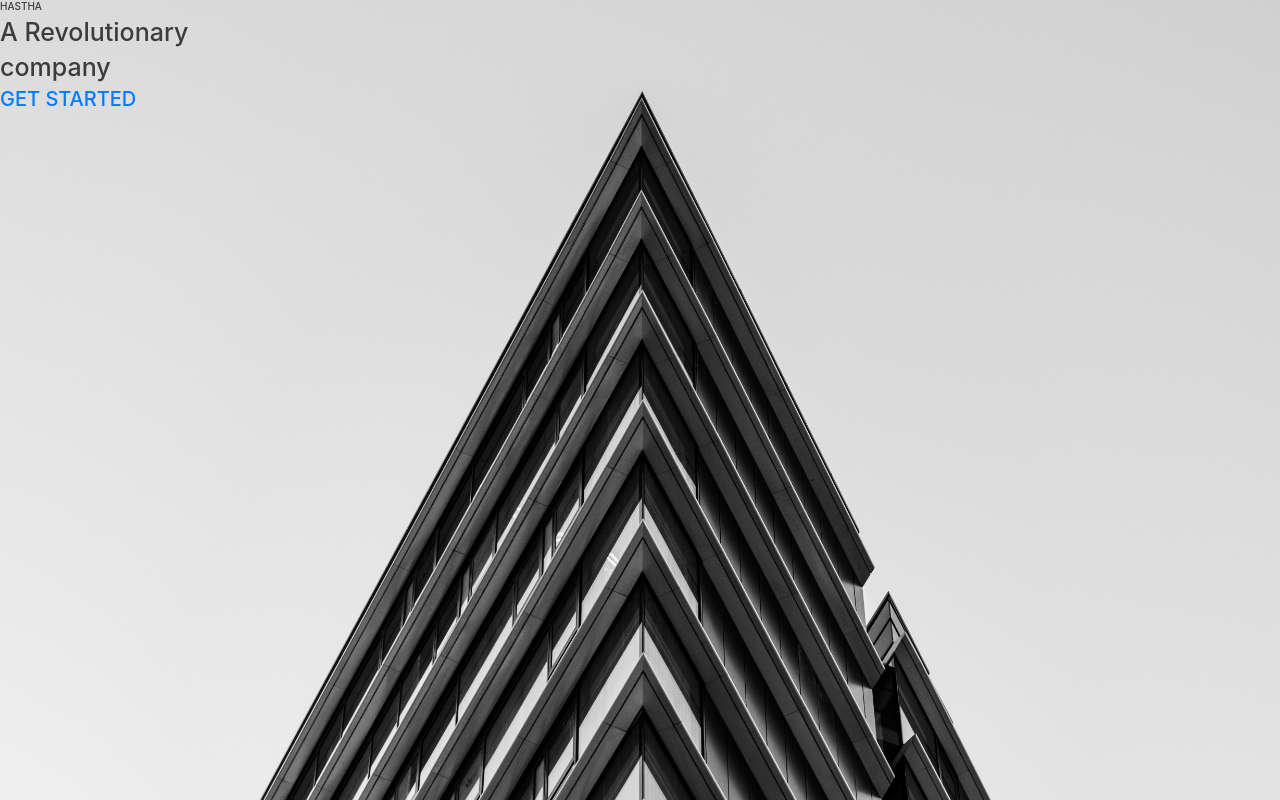
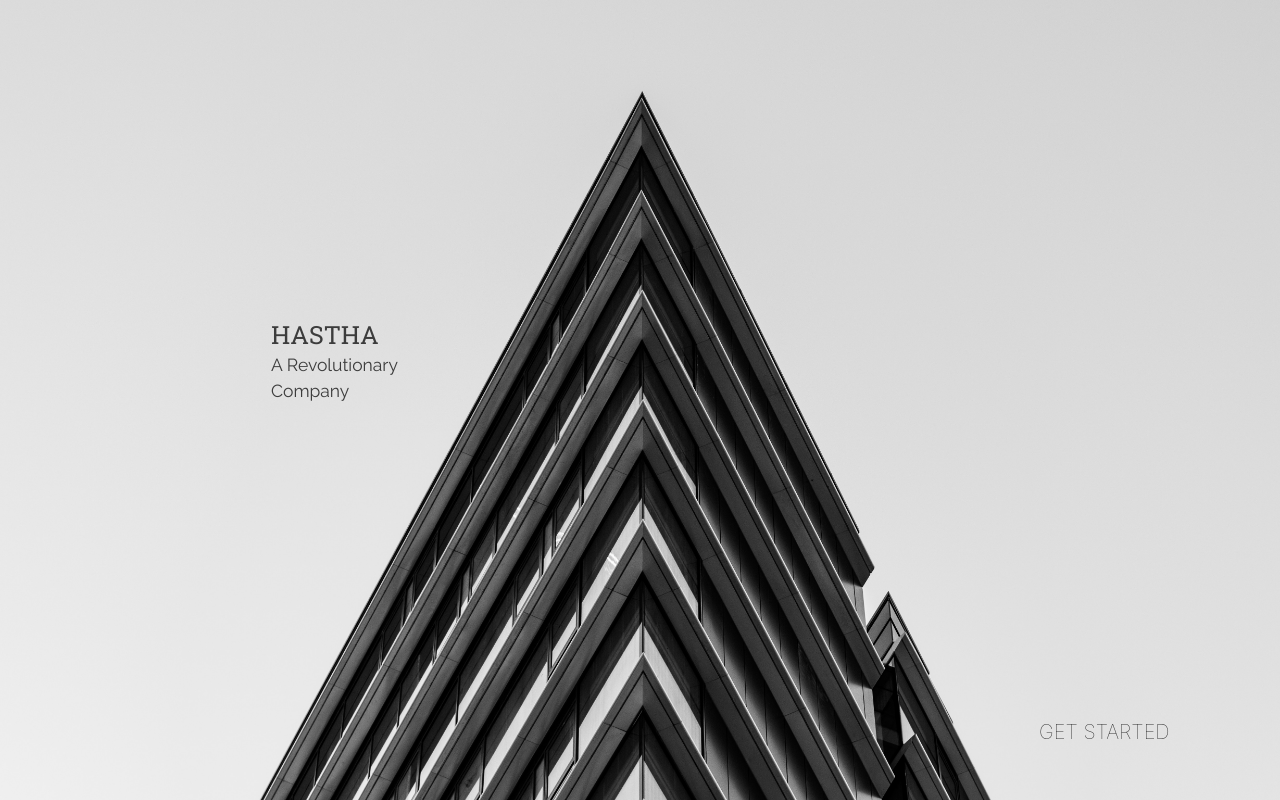
Before and after one commit to vjlicious/hastha, a Nuxt app: page / in a window 1280 px wide. Built offline with nearby package versions, Linux system fonts and the light colour scheme.

Commit message:
noon commit

```diff
--- a/nuxt.config.js
+++ b/nuxt.config.js
@@ -14,8 +14,9 @@ module.exports = {
       { hid: 'description', name: 'description', content: pkg.description }
     ],
     link: [
-      { rel: 'icon', type: 'image/x-icon', href: '/favicon.ico' },
-      {rel:"stylesheet", href:"https://cdnjs.cloudflare.com/ajax/libs/materialize/1.0.0/css/materialize.min.css" }
+      { ref:'icon', type: 'image/x-icon', href:'/favicon.ico'},
+      { rel:"stylesheet", type:'text/css', href:"https://fonts.googleapis.com/css?family=Raleway:100,300,400,700|Roboto+Slab:100,300,400,700"}
+
     ]
   },
 
--- a/pages/index.vue
+++ b/pages/index.vue
@@ -1,13 +1,17 @@
 <template>
   <div class="home-page">
     <div class="background">
-      <div class="content-left">
-      <h6>HASTHA</h6>
-      <h1>A Revolutionary</h1>
-      <h1>company</h1>
+      <div class="row content">
+        <div class="col-sm content-left">
+          <h1>HASTHA</h1>
+          <div class="second">
+          <h3>A Revolutionary</h3>
+          <h3>Company</h3>
           </div>
-      <div class="content-right">
-             <h2 id="gs"><nuxt-link to='/illustration'>GET STARTED</nuxt-link></h2>
+        </div>
+        <div class="col-sm content-right">
+            <h2><nuxt-link id='gs1' to='/illustration'>GET STARTED</nuxt-link></h2>
+        </div>
       </div>
     </div>
   </div>
@@ -16,17 +20,43 @@
 </script>
 
 <style scoped>
+  .home-page {
+    overflow: hidden;
+    margin:0;
+    padding:0;
+  }
+
   .background {
-  width: 100vw;
-  height:100vh;
-  background-image: url(../assets/img/bg.jpg);
+    position:relative;
+    min-width: 100vw;
+    min-height: 100vh;
+    box-sizing:border-box;
+    background-image: url('~assets/img/bg.jpg');
     background-position: center;
     background-repeat: no-repeat;
     background-size: cover;
+
+  }
+  .content-left{
+    position: absolute;
+    top:40%;
+    left:20%;
+    font-family: 'Roboto Slab', serif;
+    font-weight: 100;
   }
   .content-right{
-  position:relative;
-
+    position:absolute;
+    top:90%;
+    left:80%;
+    font-weight: 700;
   }
-
+  .second{
+      font-family: 'Raleway', sans-serif;
+      font-size: 30px;
+  }
+  #gs1{
+    text-decoration: none;
+    color:rgb(29, 29, 29);
+    font-weight:100;
+  }
 </style>
```
Also changed, not shown: 1 other file (tests, documents, lock files or other folders). Lines whose indentation alone changed are shown as unchanged.
